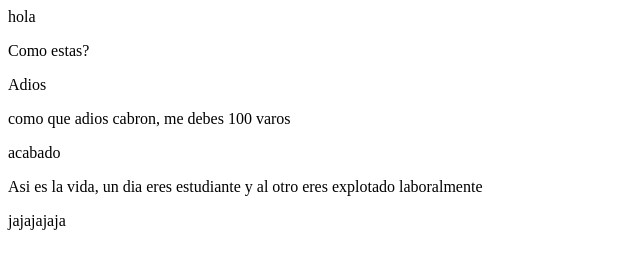
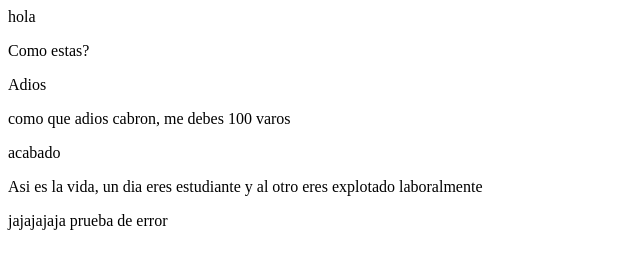
Before and after one commit to SylarJr/Prueba-equipo, a plain HTML site: page Index.html in a window 1280 px wide. Shown: the whole page, without its empty margins (0-640 px from the left). Drawn offline with Linux system fonts and the light colour scheme.

Commit message:
Prueba de error

```diff
--- a/Index.html
+++ b/Index.html
@@ -7,6 +7,6 @@
         acabado
         <p>Asi es la vida, un dia eres estudiante y al otro eres explotado laboralmente</p>
         jajajajaja
-
+        prueba de error
     </body>
 </html>
```
